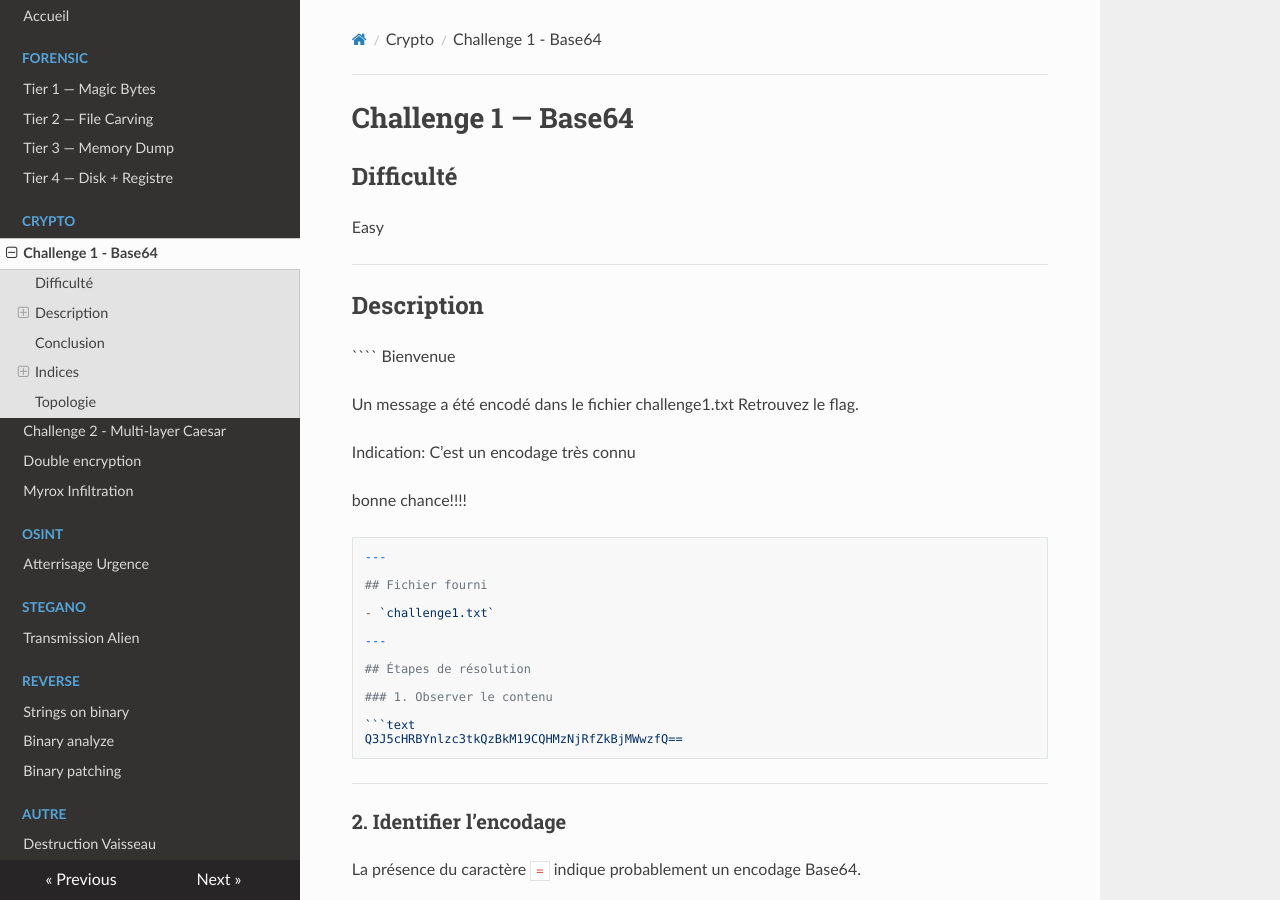
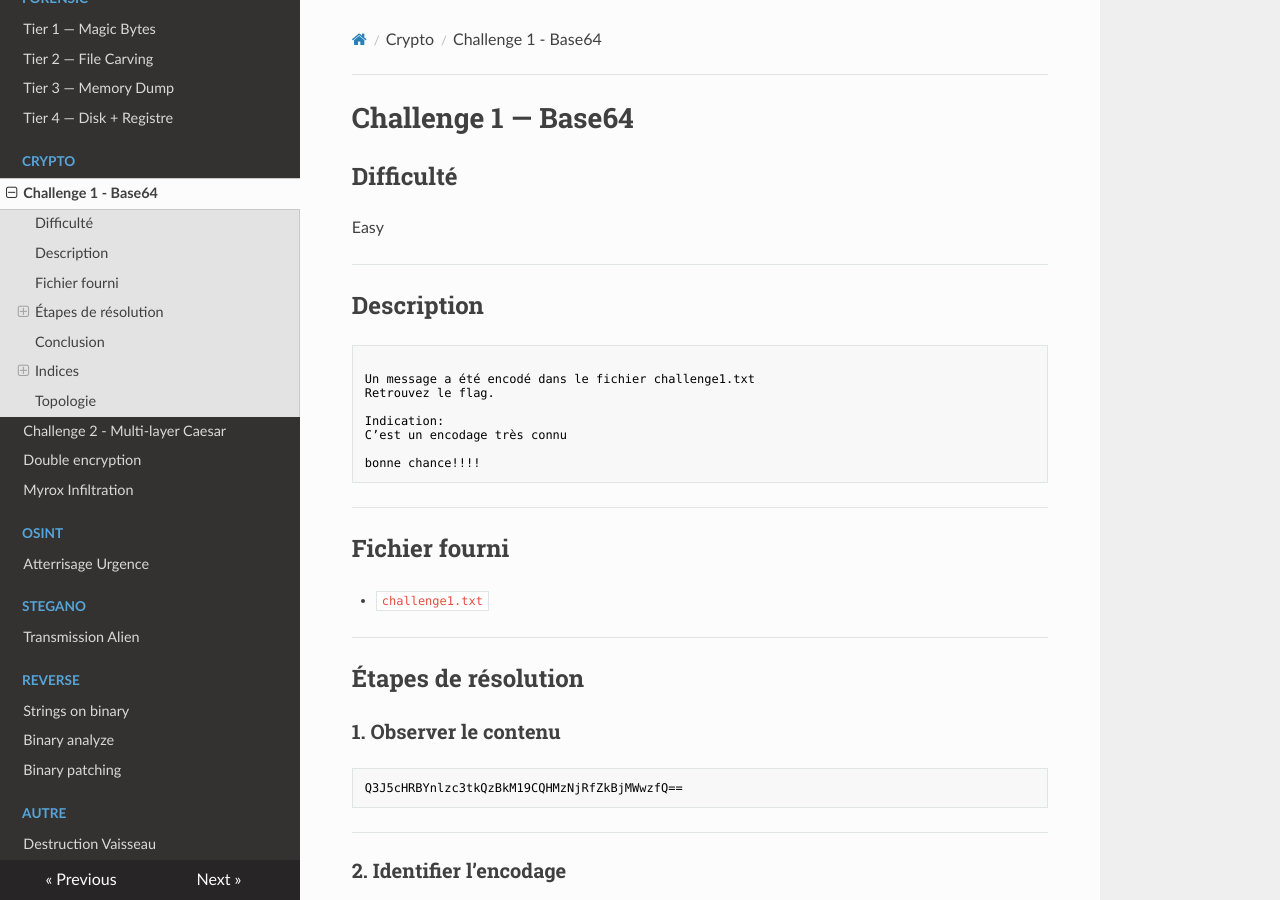
Before and after one commit to CryptAbyss-2026/Write-ups, an MkDocs documentation site: the page built from docs/crypto/challenge1.md, in a window 1280 px wide and 900 px high. Built offline with MkDocs 1.6.1, drawn with Linux system fonts in a browser that asks for light colours; nearby versions of some CDN libraries; some of the changed text lies outside the part shown.

Commit message:
modification challenge1

`````diff
--- a/docs/crypto/challenge1.md
+++ b/docs/crypto/challenge1.md
@@ -6,7 +6,7 @@ Easy
 ---
 
 ## Description
-```` Bienvenue
+``` Bienvenue
 
 Un message a été encodé dans le fichier challenge1.txt
 Retrouvez le flag.
@@ -20,7 +20,7 @@ bonne chance!!!!
 
 ## Fichier fourni
 
-- `challenge1.txt`
+- ```challenge1.txt```
 
 ---
 
`````
Also changed, not shown: other parts of docs/crypto/challenge1.md (+1 -1 lines).
